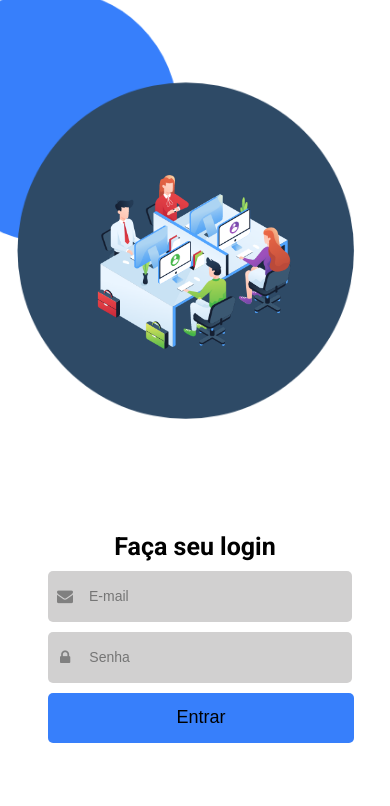
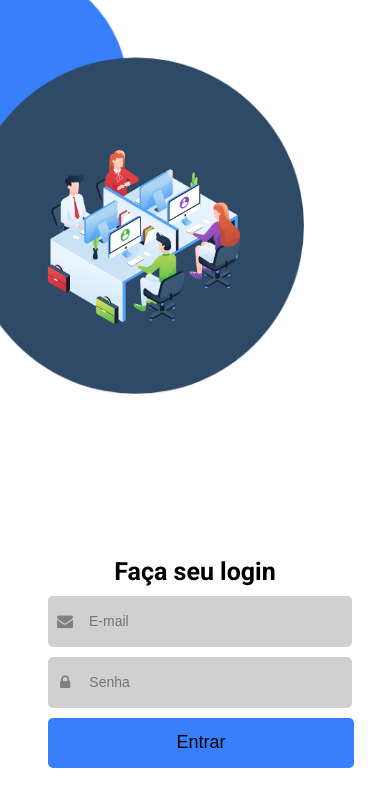
Before and after one commit to jonbrand/onboarding-app, a React (Create React App) app: page / in a window 390 px wide. Shown: the top 806 px of the page. Built offline with nearby package versions, Linux system fonts and the light colour scheme.

Commit message:
feat: responsive layout mobile

```diff
--- a/src/pages/SignIn/style.css
+++ b/src/pages/SignIn/style.css
@@ -124,9 +124,9 @@ form > h1 {
 
 .login-logo {
     position: relative;
-    height: 320px;
-    width: 320px;
-    margin-bottom: 100px;
+    height: 420px;
+    width: 420px;
+    margin-bottom: 50px;
 }
 
 .login-logo > .background-image {
```
